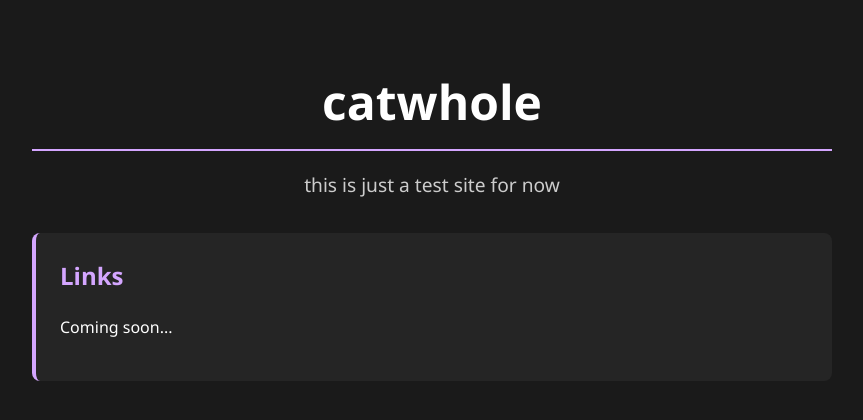
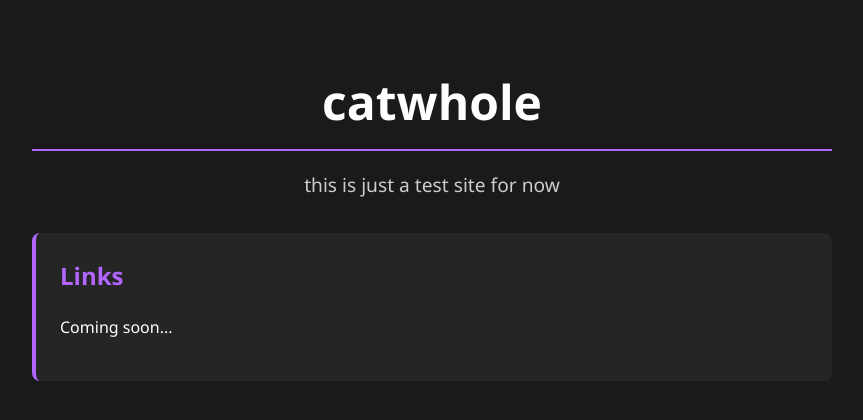
Before and after one commit to catwhole/catwhole.github.io, a plain HTML site: page index.html in a window 1280 px wide. Shown: the whole page, without its empty margins (208-1071 px from the left). Drawn offline with Linux system fonts and the light colour scheme.

Commit message:
Revert "change css"
This reverts commit 31fe134c61fed54d4961c1797d1d2ac7e852ba4e.

```diff
--- a/style.css
+++ b/style.css
@@ -17,7 +17,7 @@ h1 {
     color: #ffffff;
     font-size: 3rem;
     margin-bottom: 0.5rem;
-    border-bottom: 2px solid #d4a6ff;
+    border-bottom: 2px solid #b066ff;
     padding-bottom: 0.5rem;
     text-align: center;
 }
@@ -33,11 +33,11 @@ h1 {
     background-color: #252525;
     padding: 1.5rem;
     border-radius: 8px;
-    border-left: 4px solid #d4a6ff;
+    border-left: 4px solid #b066ff;
 }
 
 h2 {
-    color: #d4a6ff;
+    color: #b066ff;
     margin-top: 0;
 }
 
@@ -57,5 +57,5 @@ h2 {
 }
 
 .links-list a:hover {
-    color: #d4a6ff;
+    color: #b066ff;
 }
```
